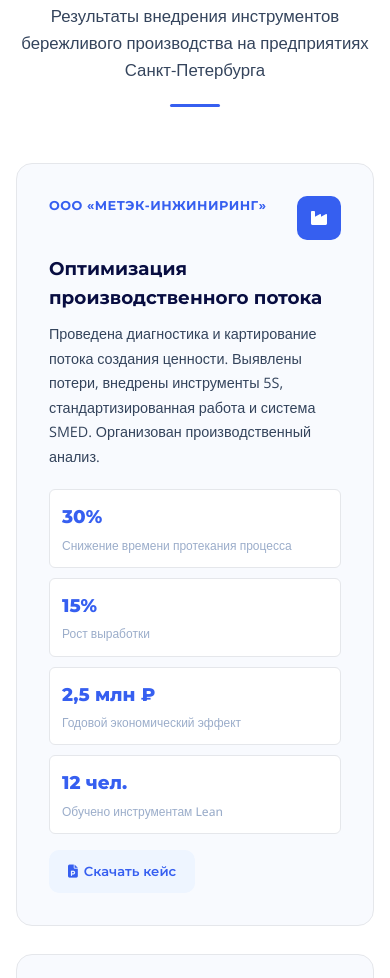
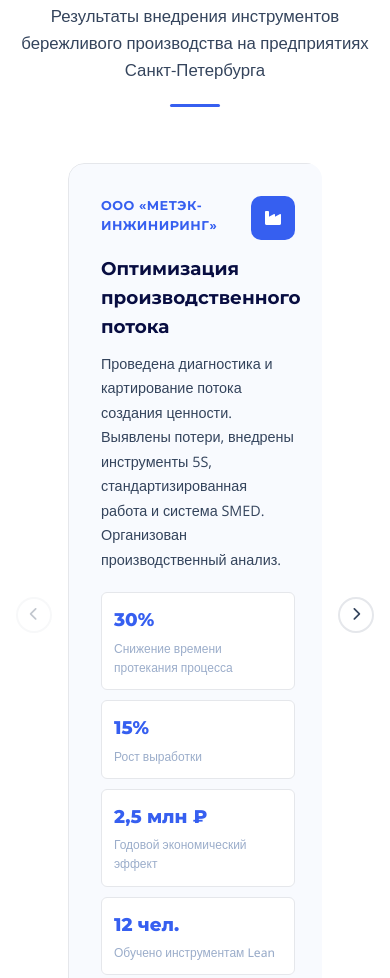
Before and after one commit to alexslinkov/portfolio, a plain HTML site: page index.html in a window 390 px wide. Shown: the part 3815-4793 px from the top of the page. Drawn offline with nearby package versions, Linux system fonts and the light colour scheme.

Commit message:
карусель: проекты переключением по стрелкам, адаптив 3/2/1 карточки

```diff
--- a/css/style.css
+++ b/css/style.css
@@ -776,13 +776,29 @@
     background: var(--white);
 }
 
-.projects-grid {
-    display: grid;
-    grid-template-columns: repeat(auto-fill, minmax(350px, 1fr));
+/* ===== PROJECTS CAROUSEL ===== */
+.projects-carousel {
+    display: flex;
+    align-items: center;
+    gap: 16px;
+    position: relative;
+}
+
+.projects-carousel-viewport {
+    overflow: hidden;
+    flex: 1;
+    border-radius: var(--radius-lg);
+}
+
+.projects-carousel-track {
+    display: flex;
     gap: 28px;
+    transition: transform 0.4s cubic-bezier(0.4, 0, 0.2, 1);
 }
 
 .project-card {
+    flex: 0 0 calc((100% - 56px) / 3);
+    min-width: 320px;
     background: var(--gray-50);
     border-radius: var(--radius-lg);
     padding: 32px;
@@ -796,6 +812,36 @@
     transform: translateY(-4px);
     box-shadow: var(--shadow-lg);
     border-color: var(--primary);
+}
+
+.carousel-btn {
+    width: 48px;
+    height: 48px;
+    flex-shrink: 0;
+    display: flex;
+    align-items: center;
+    justify-content: center;
+    background: var(--white);
+    border: 2px solid var(--gray-200);
+    border-radius: 50%;
+    cursor: pointer;
+    transition: var(--transition);
+    color: var(--content-secondary);
+    font-size: 1rem;
+    z-index: 1;
+}
+
+.carousel-btn:hover {
+    background: var(--primary);
+    border-color: var(--primary);
+    color: var(--white);
+    box-shadow: 0 4px 16px rgba(54, 95, 240, 0.3);
+}
+
+.carousel-btn:disabled {
+    opacity: 0.3;
+    cursor: not-allowed;
+    pointer-events: none;
 }
 
 .project-header {
@@ -1271,8 +1317,14 @@
         font-size: 1.6rem;
     }
 
-    .projects-grid {
-        grid-template-columns: 1fr;
+    .project-card {
+        flex: 0 0 calc(100% - 28px);
+        min-width: 280px;
+    }
+
+    .carousel-btn {
+        width: 40px;
+        height: 40px;
     }
 
     .project-results {
@@ -1327,8 +1379,19 @@
         font-size: 0.85rem;
     }
 
+    .project-card {
+        flex: 0 0 100%;
+        min-width: 260px;
+    }
+
     .project-results {
         grid-template-columns: 1fr;
+    }
+
+    .carousel-btn {
+        width: 36px;
+        height: 36px;
+        font-size: 0.85rem;
     }
 }
 
@@ -1642,6 +1705,31 @@
         text-align: left;
     }
 
+    .carousel-btn,
+    .project-case-btn {
+        display: none !important;
+    }
+
+    .projects-carousel {
+        display: block;
+    }
+
+    .projects-carousel-viewport {
+        overflow: visible;
+    }
+
+    .projects-carousel-track {
+        display: grid;
+        grid-template-columns: 1fr 1fr;
+        gap: 16px;
+        transform: none !important;
+    }
+
+    .project-card {
+        flex: auto;
+        min-width: 0;
+    }
+
     .cta-card .btn {
         display: none;
     }
--- a/index.html
+++ b/index.html
@@ -155,7 +155,17 @@
                 <p class="section-subtitle">Результаты внедрения инструментов бережливого производства на предприятиях Санкт-Петербурга</p>
                 <div class="section-divider"></div>
             </div>
-            <div class="projects-grid" id="projectsGrid"></div>
+            <div class="projects-carousel">
+                <button class="carousel-btn carousel-prev" id="carouselPrev" aria-label="Предыдущий">
+                    <i class="fas fa-chevron-left"></i>
+                </button>
+                <div class="projects-carousel-viewport">
+                    <div class="projects-carousel-track" id="projectsTrack"></div>
+                </div>
+                <button class="carousel-btn carousel-next" id="carouselNext" aria-label="Следующий">
+                    <i class="fas fa-chevron-right"></i>
+                </button>
+            </div>
         </div>
     </section>
 
--- a/js/script.js
+++ b/js/script.js
@@ -71,9 +71,9 @@
             });
         }
 
-        const projectsGrid = document.getElementById('projectsGrid');
-        if (projectsGrid && d.projects) {
-            projectsGrid.innerHTML = '';
+        const track = document.getElementById('projectsTrack');
+        if (track && d.projects) {
+            track.innerHTML = '';
             d.projects.forEach(function(project) {
                 let resultsHtml = '';
                 project.results.forEach(function(r) {
@@ -105,8 +105,11 @@
                     <div class="project-results">${resultsHtml}</div>
                     ${caseBtn}
                 `;
-                projectsGrid.appendChild(card);
+                track.appendChild(card);
             });
+
+            // ===== ЛОГИКА КАРУСЕЛИ =====
+            initCarousel(track, d.projects.length);
         }
 
         function renderSkills(containerId, skillsArray) {
@@ -211,5 +214,55 @@
         });
     }
 
+    function initCarousel(track, totalCards) {
+        const prevBtn = document.getElementById('carouselPrev');
+        const nextBtn = document.getElementById('carouselNext');
+        let currentIndex = 0;
+        // Количество видимых карточек (3 на десктопе, 2 на планшете, 1 на мобильном)
+        function getVisibleCount() {
+            if (window.innerWidth <= 768) return 1;
+            if (window.innerWidth <= 992) return 2;
+            return 3;
+        }
+        const maxIndex = Math.max(0, totalCards - getVisibleCount());
+
+        function updateCarousel() {
+            const cardWidth = track.children[0] ? track.children[0].offsetWidth : 320;
+            const gap = 28;
+            const offset = -currentIndex * (cardWidth + gap);
+            track.style.transform = 'translateX(' + offset + 'px)';
+
+            if (prevBtn) prevBtn.disabled = currentIndex === 0;
+            if (nextBtn) nextBtn.disabled = currentIndex >= maxIndex;
+        }
+
+        if (prevBtn) {
+            prevBtn.addEventListener('click', function() {
+                if (currentIndex > 0) {
+                    currentIndex--;
+                    updateCarousel();
+                }
+            });
+        }
+
+        if (nextBtn) {
+            nextBtn.addEventListener('click', function() {
+                if (currentIndex < maxIndex) {
+                    currentIndex++;
+                    updateCarousel();
+                }
+            });
+        }
+
+        // Пересчёт при ресайзе
+        window.addEventListener('resize', function() {
+            const newMax = Math.max(0, totalCards - getVisibleCount());
+            if (currentIndex > newMax) currentIndex = newMax;
+            updateCarousel();
+        });
+
+        updateCarousel();
+    }
+
     renderData();
 });
```
